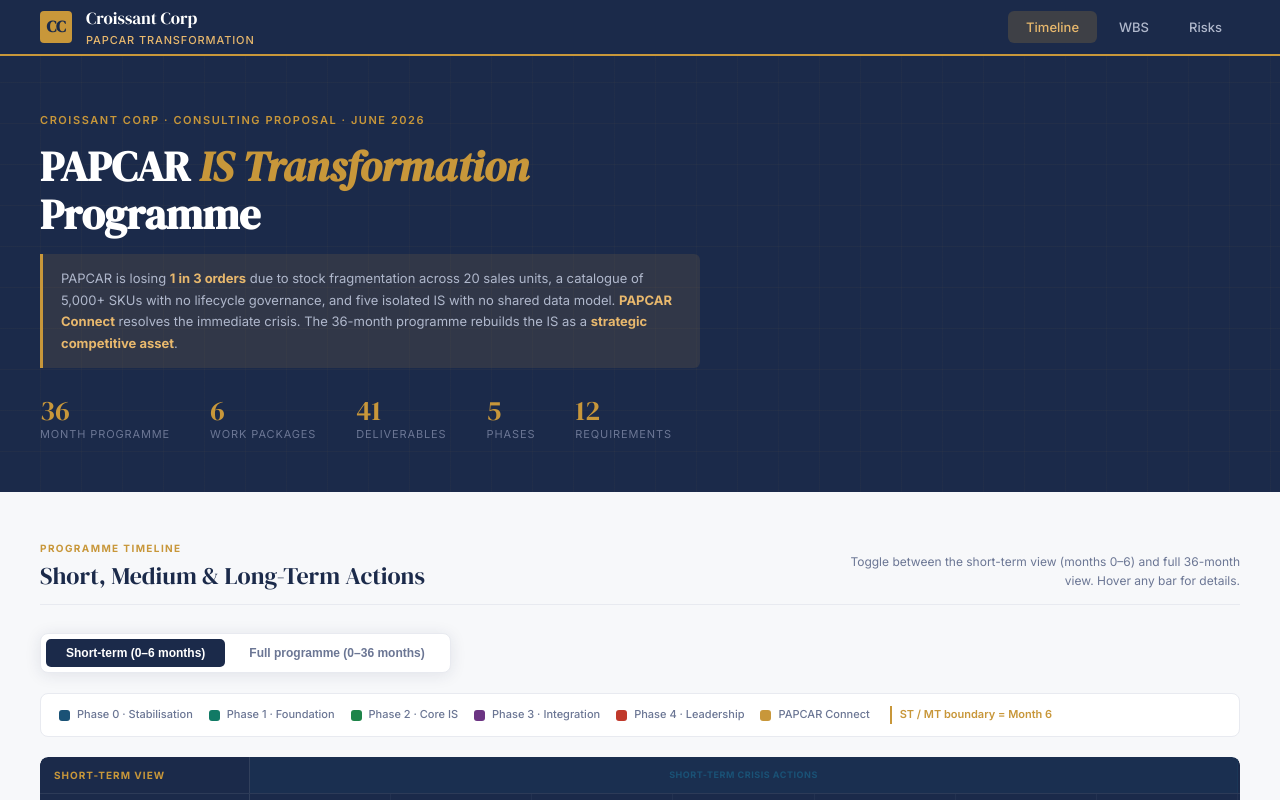
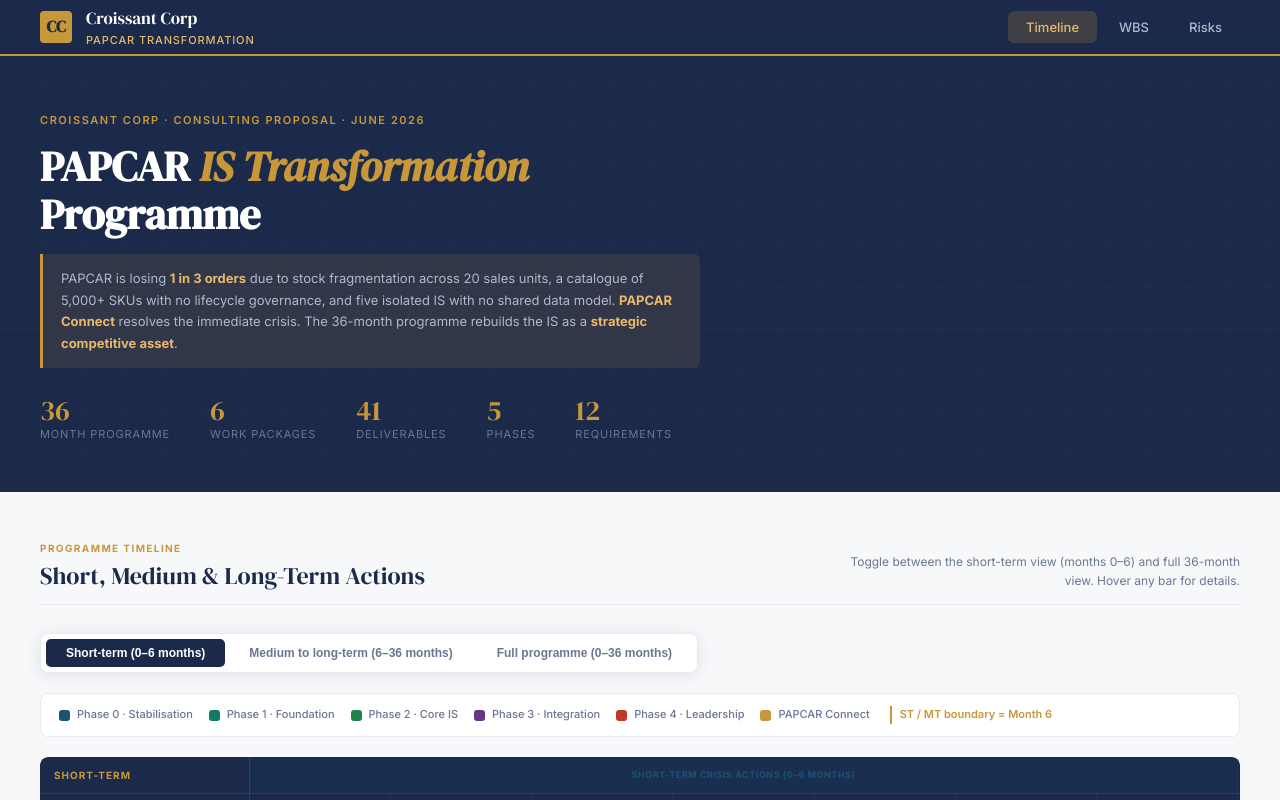
Before and after one commit to Salmasrj/PAPCAR_PROPOSAL, a plain HTML site: page docs/index.html in a window 1280 px wide. Both pictures are taken after a click on the button "Short-term (0–6 months)". Shown: the top 800 px of the page. Drawn offline with Linux system fonts and the light colour scheme.

Commit message:
Add medium to long-term button and update logic

```diff
--- a/docs/index.html
+++ b/docs/index.html
@@ -353,6 +353,7 @@ body { font-family: var(--font-body); background: var(--off); color: var(--text)
 
   <div class="toggle-bar">
     <button class="toggle-btn active" id="btn-st" onclick="setView('st')">Short-term (0–6 months)</button>
+    <button class="toggle-btn" id="btn-mt" onclick="setView('mt')">Medium to long-term (6–36 months)</button>
     <button class="toggle-btn" id="btn-full" onclick="setView('full')">Full programme (0–36 months)</button>
   </div>
 
@@ -574,6 +575,7 @@ const PHASE_DEFS = [
 function setView(v) {
   currentView = v;
   document.getElementById('btn-st').classList.toggle('active', v === 'st');
+  document.getElementById('btn-mt').classList.toggle('active', v === 'mt');
   document.getElementById('btn-full').classList.toggle('active', v === 'full');
   buildTimeline();
 }
@@ -584,30 +586,48 @@ function buildTimeline() {
   const wrapW     = wrapper.clientWidth || 900;
   const gridW     = wrapW - LABEL_W - 2;
 
-  const isST    = currentView === 'st';
-  const totalM  = isST ? 7 : 37;   // 0..6 (ST) or 0..36 (full)
-  const ST_M    = 6;
-  const cellW   = gridW / totalM;
+  const isST   = currentView === 'st';
+  const isMT   = currentView === 'mt';
+  const isFull = currentView === 'full';
 
-  // Filter rows: in ST view show only items that START within months 0–6
-  const visRows = isST
-    ? ROWS.filter(r => r.group !== undefined || (r.bar && r.bar[0] < ST_M))
-    : ROWS;
+  // Define month window
+  const startM = isMT ? 6  : 0;
+  const endM   = isST ? 7  : 37;   // exclusive upper bound
+  const totalM = endM - startM;
+  const ST_M   = 6;
 
-  // Phase blocks for header
+  const cellW = gridW / totalM;
+
+  // Filter rows
+  const visRows = ROWS.filter(r => {
+    if (r.group !== undefined) return true;
+    const [s, e] = r.bar;
+    if (isST)   return s < ST_M;           // starts before month 6
+    if (isMT)   return e > ST_M;           // ends after month 6
+    return true;                            // full: show all
+  });
+
+  // Phase header blocks
   const visPhases = isST
-    ? [{ label:'SHORT-TERM CRISIS ACTIONS', start:0, end:totalM, color:'#1A5276' }]
+    ? [{ label:'SHORT-TERM CRISIS ACTIONS (0–6 months)', start:0, end:7, color:'#1A5276' }]
+    : isMT
+    ? [
+        { label:'Phase 1 · Foundation',    start:6,  end:12, color:'#117A65' },
+        { label:'Phase 2 · Core IS',       start:12, end:24, color:'#1E8449' },
+        { label:'Phase 3 · Integration',   start:24, end:30, color:'#6C3483' },
+        { label:'Phase 4 · Leadership',    start:30, end:37, color:'#C0392B' },
+      ]
     : PHASE_DEFS;
 
   let html = '';
 
-  // Phase row
+  // Phase header row
   html += `<div class="tl-header-row">
-    <div class="tl-label-col">${isST ? 'SHORT-TERM VIEW' : 'FULL PROGRAMME'}</div>
+    <div class="tl-label-col">${isST ? 'SHORT-TERM' : isMT ? 'MEDIUM TO LONG-TERM' : 'FULL PROGRAMME'}</div>
     <div class="tl-grid-area" style="width:${gridW}px;overflow:hidden;">`;
   visPhases.forEach(p => {
-    const s = Math.max(p.start, 0);
-    const e = Math.min(p.end, totalM);
+    const s = Math.max(p.start, startM);
+    const e = Math.min(p.end, endM);
     if (e <= s) return;
     const w = (e - s) * cellW;
     html += `<div class="phase-block" style="width:${w}px;min-width:${w}px;background:${p.color}22;color:${p.color};border-right:1px solid ${p.color}33;">${p.label}</div>`;
@@ -618,8 +638,8 @@ function buildTimeline() {
   html += `<div class="months-row">
     <div class="tl-label-col" style="font-size:9px;color:rgba(200,151,58,0.5);">Month →</div>
     <div style="display:flex;width:${gridW}px;overflow:hidden;">`;
-  for (let m = 0; m < totalM; m++) {
-    const isDivider = !isST && m === ST_M;
+  for (let m = startM; m < endM; m++) {
+    const isDivider = isFull && m === ST_M;
     html += `<div class="month-cell${isDivider ? ' divider-cell' : ''}" style="min-width:${cellW}px;width:${cellW}px;">${m}</div>`;
   }
   html += `</div></div>`;
@@ -630,19 +650,23 @@ function buildTimeline() {
       html += `<div class="tl-row group-row">
         <div class="row-label"><div class="group-label">${r.group}</div></div>
         <div class="row-grid" style="width:${gridW}px;">
-          <div class="grid-bg">${Array.from({length:totalM},(_,i)=>`<div class="grid-col${!isST&&i===ST_M?' divider-col':''}"></div>`).join('')}</div>
+          <div class="grid-bg">${Array.from({length:totalM},(_,i)=>{
+            const m = startM + i;
+            return `<div class="grid-col${isFull&&m===ST_M?' divider-col':''}"></div>`;
+          }).join('')}</div>
         </div>
       </div>`;
       return;
     }
 
     const [s, e, label, color, tip] = r.bar;
-    // In ST view clip bars at month 6
-    const visS = Math.max(s, 0);
-    const visE = isST ? Math.min(e, ST_M) : e;
-    if (visE <= visS && isST && s >= ST_M) return; // skip MT-only items in ST view
 
-    const barL = visS * cellW;
+    // Clip bar to visible window
+    const visS = Math.max(s, startM);
+    const visE = Math.min(e, endM);
+    if (visE <= visS) return;
+
+    const barL = (visS - startM) * cellW;
     const barW = Math.max((visE - visS) * cellW - 2, 8);
     const showLabel = barW > 50;
 
@@ -657,7 +681,10 @@ function buildTimeline() {
         <div class="row-sub">${r.sub}</div>
       </div>
       <div class="row-grid" style="width:${gridW}px;">
-        <div class="grid-bg">${Array.from({length:totalM},(_,i)=>`<div class="grid-col${!isST&&i===ST_M?' divider-col':''}"></div>`).join('')}</div>
+        <div class="grid-bg">${Array.from({length:totalM},(_,i)=>{
+          const m = startM + i;
+          return `<div class="grid-col${isFull&&m===ST_M?' divider-col':''}"></div>`;
+        }).join('')}</div>
         <div class="bar" style="left:${barL}px;width:${barW}px;background:${color};"
              onmouseenter="showTip(event,'${safeLabel}','${safeSub}','${safeTip}')"
              onmouseleave="hideTip()">${showLabel ? label : ''}</div>
```
